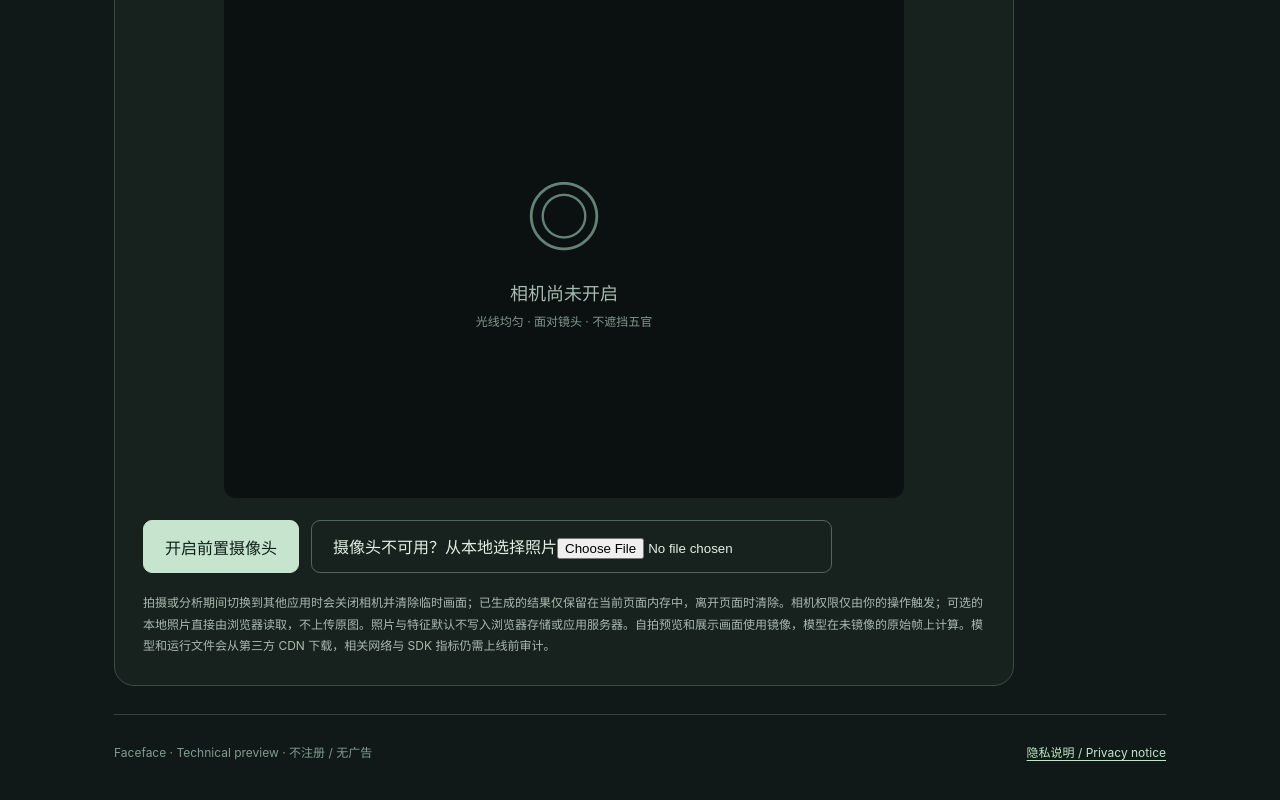
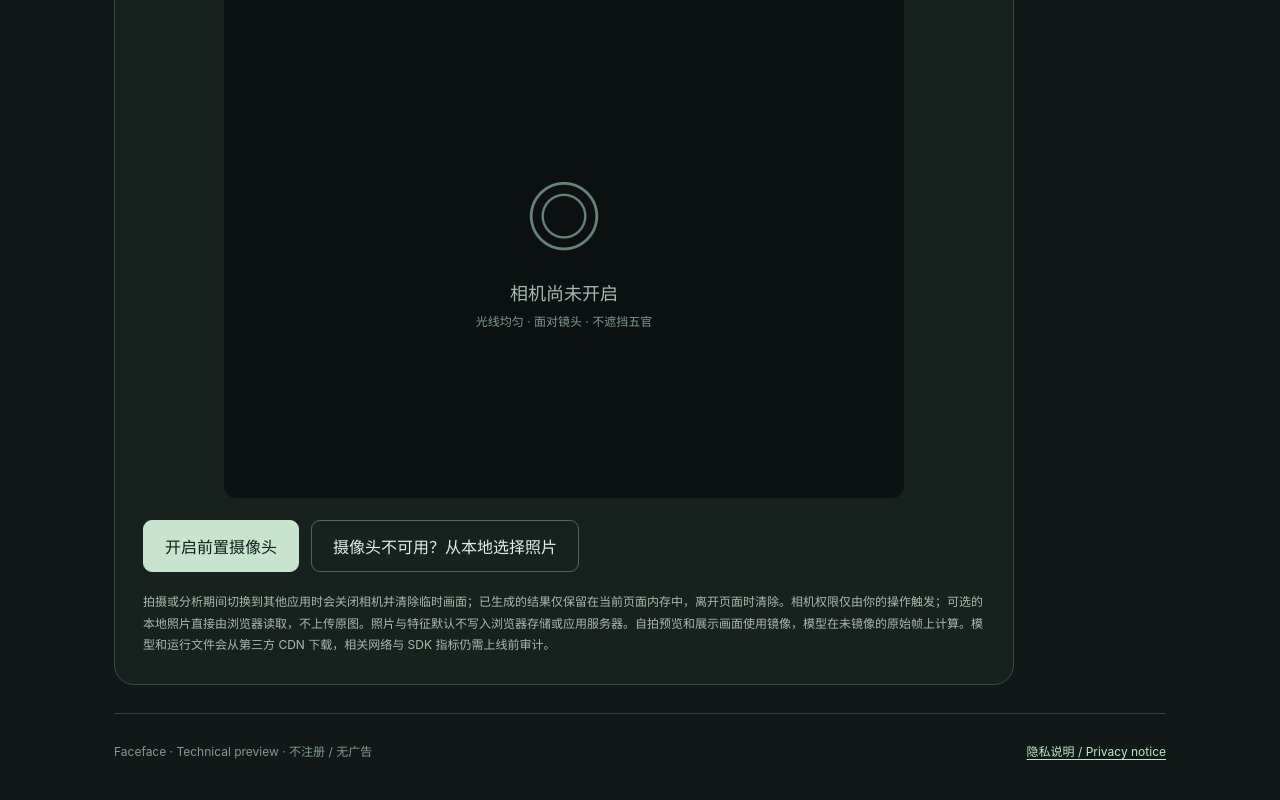
Before and after one commit to Justalittlebittt/Faceface, a React (Vite) app: page / in a window 1280 px wide. Shown: the part 588-1388 px from the top of the page. Built offline with nearby package versions, Linux system fonts and the light colour scheme.

Commit message:
style(camera): accessible optional image-file fallback

```diff
--- a/src/style.css
+++ b/src/style.css
@@ -163,3 +163,8 @@ footer {
 
 /* The technical preview must link to a readable privacy notice on every screen. */
 footer a { color: #bfe6c8; text-decoration: underline; text-underline-offset: 3px; }
+
+/* Optional gallery fallback; camera remains the primary CTA. */
+.file-action { display: inline-flex; align-items: center; justify-content: center; cursor: pointer; text-align: center; }
+.file-action:focus-within { outline: 3px solid #a9d4bf; outline-offset: 3px; }
+.file-input { position: absolute; width: 1px; height: 1px; padding: 0; border: 0; overflow: hidden; clip-path: inset(50%); white-space: nowrap; }
```
